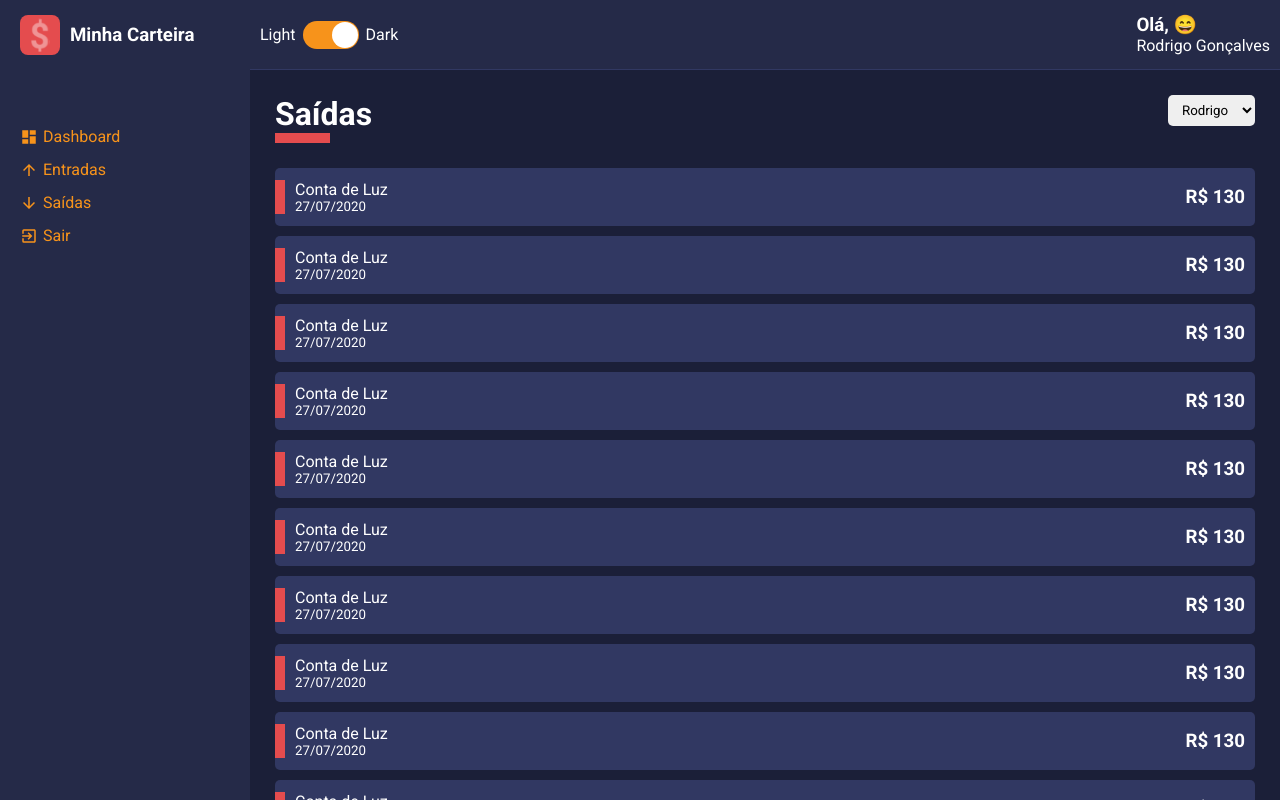
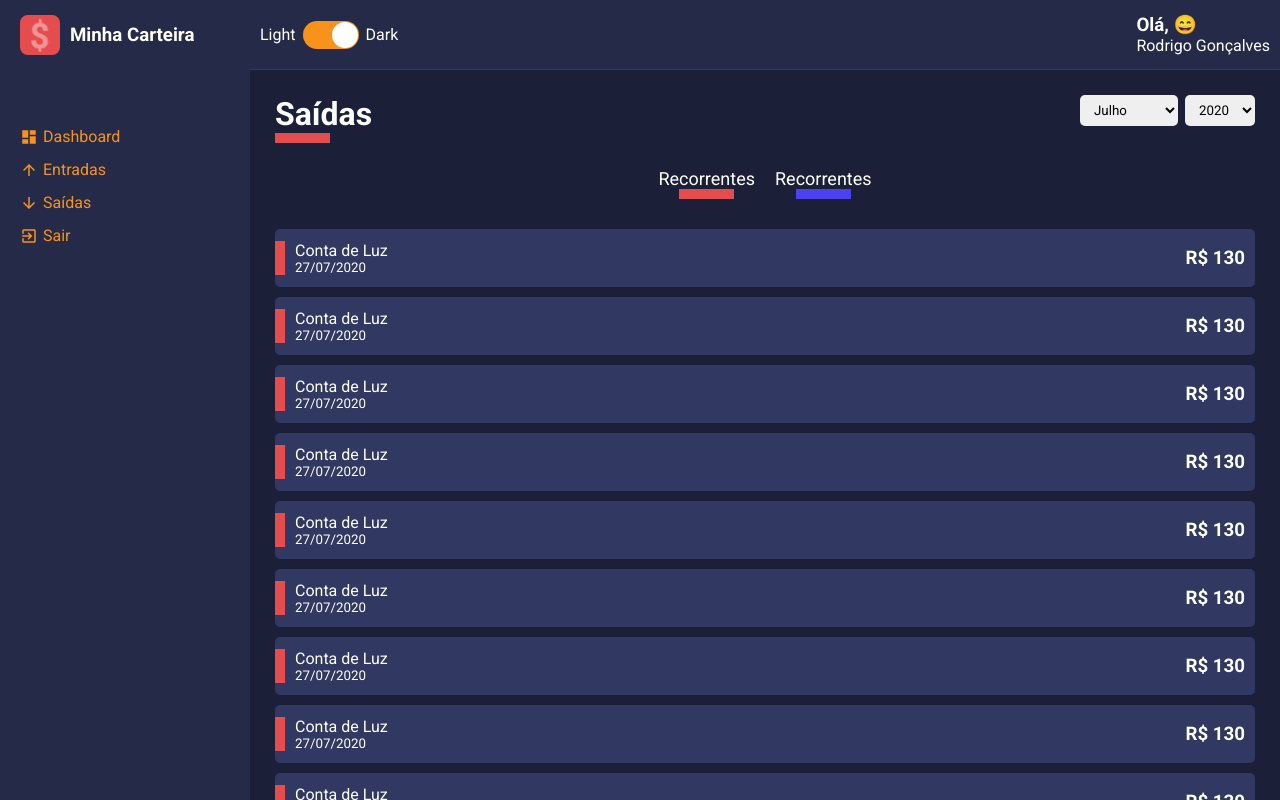
Before and after one commit to CarlosMota/react_e_typescript_desenvolvendo_um_dashboard, a React (Create React App) app: page / in a window 1280 px wide. Built offline with nearby package versions, Linux system fonts and the light colour scheme.

Commit message:
[S3A20] Criando os filtros
Signed-off-by: Carlos Silva <carlos.motta89@gmail.com>

```diff
--- a/src/pages/List/index.tsx
+++ b/src/pages/List/index.tsx
@@ -1,5 +1,5 @@
 import React from 'react';
-import {Container, Content} from './styles';
+import {Container, Content, Filters} from './styles';
 import ContentHeader from '../../Components/ContentHeader';
 import SelectInput from '../../Components/SelectInput';
 import HistoryFinanceCard from '../../Components/HistoryFinanceCard';
@@ -8,17 +8,40 @@
  */
 const List: React.FC = () => {
 
-    const options = [
-        { value: 'Rodrigo', label: 'Rodrigo'},
-        { value: 'Maria', label: 'Maria'},
-        { value: 'Ana', label: 'Ana'}
+    const months = [
+        { value: 7, label: 'Julho'},
+        { value: 8, label: 'Agosto'},
+        { value: 9, label: 'Setembro'}
+    ];
+
+    const years = [
+        { value: 2020, label: 2020},
+        { value: 2019, label: 2019},
+        { value: 2018, label: 2018}
     ];
 
     return (
         <Container>
             <ContentHeader title="Saídas" lineColor="#E44C4E">
-                <SelectInput options={options}/>
+                <SelectInput options={months}/>
+                <SelectInput options={years}/>
             </ContentHeader>
+
+            <Filters>
+                <button
+                    type="button"
+                    className="tag-filter tag-filter-recurrent"
+                >
+                    Recorrentes
+                </button>
+                <button
+                    type="button"
+                    className="tag-filter tag-filter-eventual"
+                >
+                    Recorrentes
+                </button>
+            </Filters>
+
             <Content>
                 <HistoryFinanceCard
                     tagColor="#e44c4e"
--- a/src/pages/List/styles.ts
+++ b/src/pages/List/styles.ts
@@ -4,3 +4,43 @@
 export const Container = styled.div``;
 
 export const Content = styled.div``;
+
+export const Filters = styled.div`
+    width: 100%;
+    display: flex;
+    justify-content: center;
+    margin-bottom: 30px;
+
+    .tag-filter{
+        font-size: 18px;
+        font-weight: 500;
+        background: none;
+        color: ${props => props.theme.colors.white};
+
+        margin: 0 10px;
+
+        transition: opacity .3s;
+
+        &:hover{
+            opacity: 0.7;
+        }
+
+
+    }
+
+    .tag-filter-recurrent::after{
+        content: '';
+        display: block;
+        width: 55px;
+        margin: 0 auto;
+        border-bottom: 10px solid ${props => props.theme.colors.warning}
+    }
+
+    .tag-filter-eventual::after{
+        content: '';
+        display: block;
+        width: 55px;
+        margin: 0 auto;
+        border-bottom: 10px solid ${props => props.theme.colors.success}
+    }
+`;
```
